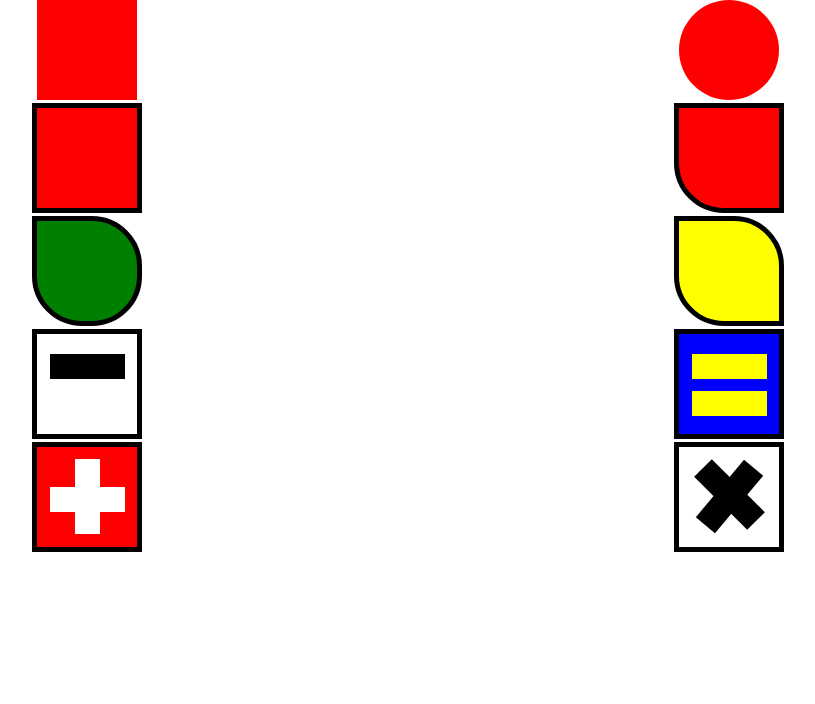
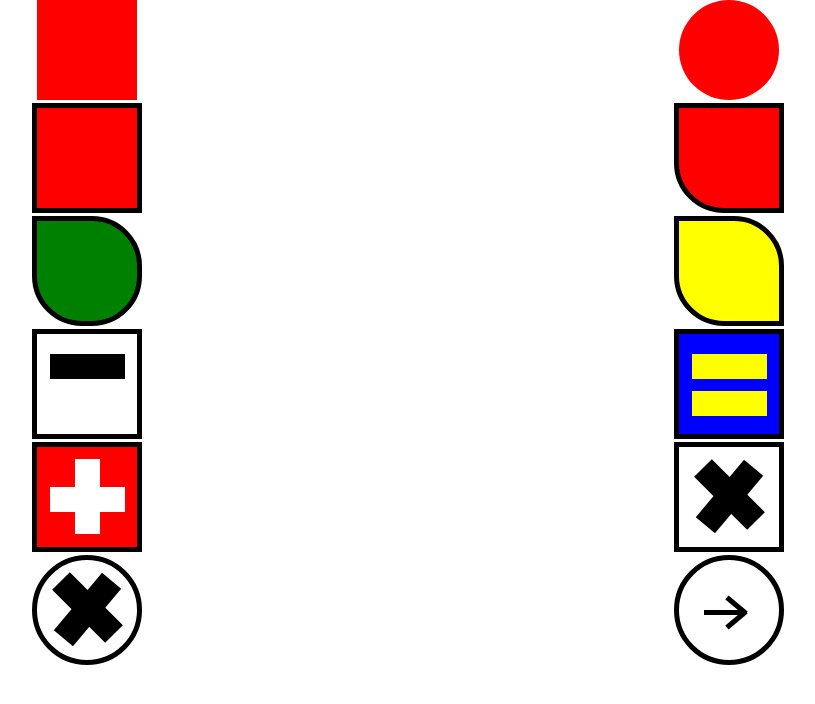
Before and after one commit to ablades/few2.2-assignment1, a React (Create React App) app: page / in a window 1280 px wide. Shown: the top 704 px of the page, without its empty margins (232-1047 px from the left). Built offline with nearby package versions, Linux system fonts and the light colour scheme.

Commit message:
circle and arrow

```diff
--- a/src/App.js
+++ b/src/App.js
@@ -10,6 +10,8 @@ import Mailbox from './components/Mailbox';
 import Equality from './components/Equality';
 import SquareX from './components/SquareX';
 import WhiteCross from './components/WhiteCross';
+import CircleX from './components/CircleX';
+import Arrow from './components/Arrow';
 
 function App() {
 
@@ -32,6 +34,8 @@ function App() {
       <Equality />
       <WhiteCross />
       <SquareX />
+      <CircleX />
+      <Arrow />
     </div>
   );
 }
--- /dev/null
+++ b/src/components/Arrow.js
@@ -0,0 +1,48 @@
+import React from 'react'
+
+function Arrow() {
+    const outerStyle = {
+        width: '100px',
+        height: '100px',
+        backgroundColor: 'white',
+        border: '5px solid black',
+        borderRadius: '75px'
+    }
+
+    const line = {
+        width: '40px',
+        height: '5px',
+        backgroundColor: 'black',
+        transform: 'translate(25px, 50px)',
+        marginBottom: '12px'
+    }
+
+    const line1 = {
+        width: '25px',
+        height: '5px',
+        backgroundColor: 'black',
+        transform: 'translate(45px, 26px) rotate(-140deg)',
+        marginBottom: '12px'
+    }
+
+    const line2 = {
+        width: '25px',
+        height: '5px',
+        backgroundColor: 'black',
+        transform: 'translate(45px, 23px) rotate(140deg)',
+        marginBottom: '12px'
+    }
+
+
+
+
+    return(
+        <div className="mailbox" style={outerStyle}>
+            <div className="rect" style={line}></div>
+            <div className="rect" style={line1}></div>
+            <div className="rect" style={line2}></div>
+        </div>
+    )
+}
+
+export default Arrow
--- a/src/components/CircleX.js
+++ b/src/components/CircleX.js
@@ -0,0 +1,39 @@
+import React from 'react'
+
+function CircleX() {
+    const outerStyle = {
+        width: '100px',
+        height: '100px',
+        backgroundColor: 'white',
+        border: '5px solid black',
+        borderRadius: '55px'
+    }
+
+    const cross1 = {
+        width: '75px',
+        height: '25px',
+        backgroundColor: 'black',
+        transform: 'translate(13px, 35px) rotate(45deg)',
+        marginBottom: '12px'
+    }
+
+    const cross2 = {
+        width: '75px',
+        height: '25px',
+        backgroundColor: 'black',
+        transform: 'translate(13px, 0px) rotate(130deg)',
+        marginBottom: '12px'
+    }
+
+
+
+
+    return(
+        <div className="mailbox" style={outerStyle}>
+            <div className="rect" style={cross1}></div>
+            <div className="rect" style={cross2}></div>
+        </div>
+    )
+}
+
+export default CircleX
```
